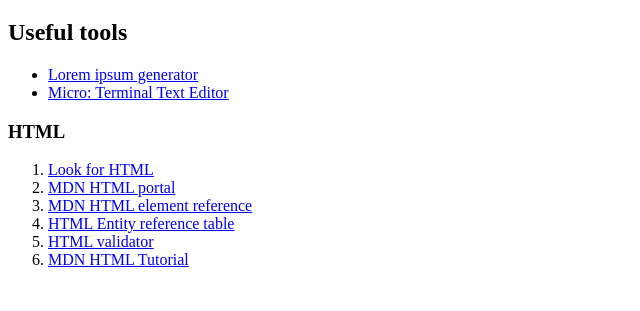
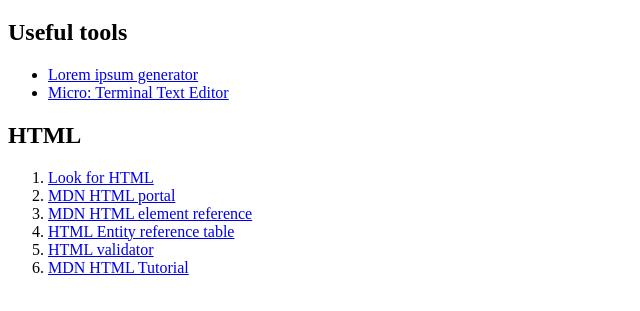
Before and after one commit to FbW46-2/uib-content-links-mlizama11, a plain HTML site: page index.html in a window 1280 px wide. Shown: the part 61-372 px from the top of the page, without its empty margins (0-640 px from the left). Drawn offline with Linux system fonts and the light colour scheme.

Commit message:
Fixing headings feedback

```diff
--- a/index.html
+++ b/index.html
@@ -12,7 +12,7 @@
         <li><a href="https://www.wikipedia.org/" target="_blank">Lorem ipsum generator</a></li>
         <li><a href="https://www.wikipedia.org/" target="_blank">Micro: Terminal Text Editor</a></li>
     </ul>
-    <h3>HTML</h3>
+    <h2>HTML</h2>
     <ol>
         <li><a href="https://www.wikipedia.org/" target="_blank">Look for HTML</a></li>
         <li><a href="https://www.wikipedia.org/" target="_blank">MDN HTML portal</a></li>
```
